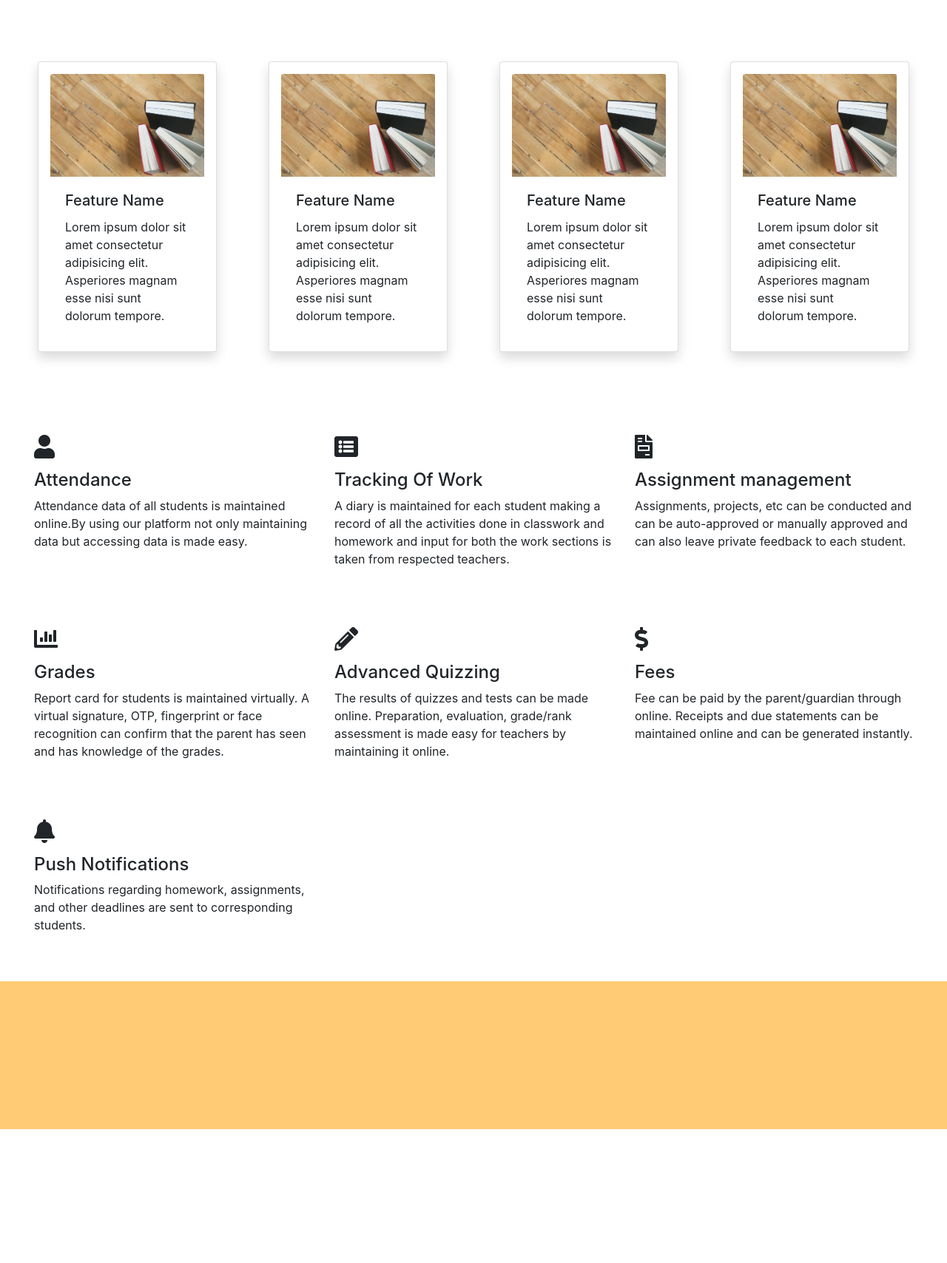
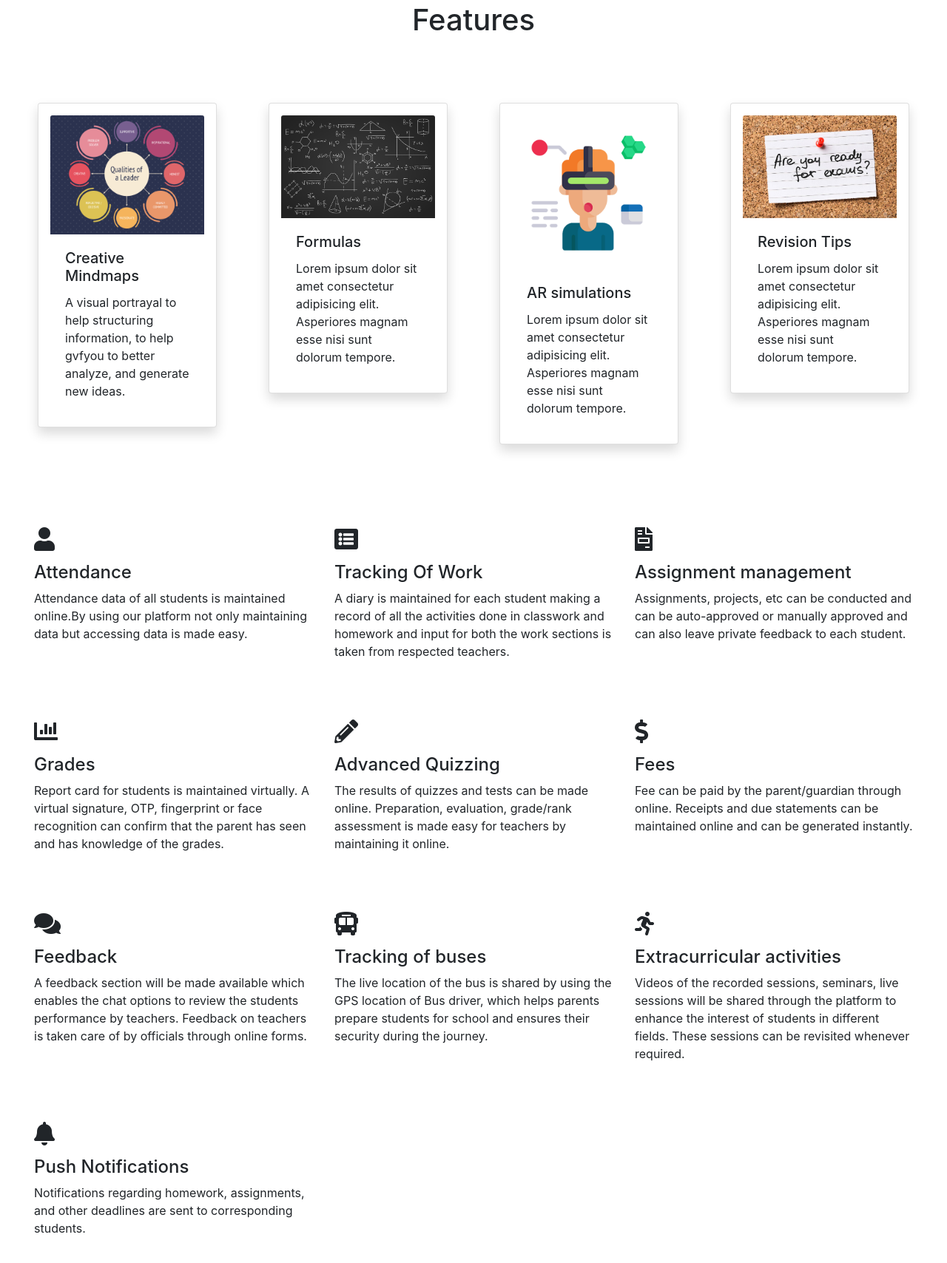
Before and after one commit to hithesh1214/webpage, a plain HTML site: page index.html in a window 1280 px wide. Shown: the part 709-2417 px from the top of the page at 74% size. Before the commit the page ends 2236 px from the top, so only its background shows below. Drawn offline with nearby package versions, Linux system fonts and the light colour scheme.

Commit message:
after meet change 2

```diff
--- a/index.html
+++ b/index.html
@@ -45,7 +45,7 @@
          </div>
          <div id="About">
            <div class="jumbotron">
-
+           <h1 class="h1"> About</h1>
             <p>Panther is an all-in-one learning management system (LMS), community portal and engagement platform for K–12 schools.
              </p>
            </div>
@@ -55,36 +55,36 @@
            <div class="row">
              <div class="col-lg-3 col-sm-6">
                <div class="card shadow p-3 mb-5 rounded">
-                 <img src="images/hard-cover-books.jpg" class="card-img-top">
+                 <img src="images/Colorful-Leadership-Qualities-Mind-Map-Template.png" class="card-img-top">
                  <div class="card-body">
-                   <h5 class="card-title">Feature Name</h5>
-                   <p class="card-text">Lorem ipsum dolor sit amet consectetur adipisicing elit. Asperiores magnam esse nisi sunt dolorum tempore.</p>
+                   <h5 class="card-title">Creative Mindmaps</h5>
+                   <p class="card-text"> A visual portrayal to help structuring information, to help gvfyou to better analyze, and generate new ideas.</p>
                  </div>
                </div>
              </div>
              <div class="col-lg-3 col-sm-6">
               <div class="card shadow p-3 mb-5 rounded">
-                <img src="images/hard-cover-books.jpg" class="card-img-top">
+                <img src="images/drawn-scientific-formulas-blackboard_23-2148482205.jpg" class="card-img-top">
                 <div class="card-body">
-                  <h5 class="card-title">Feature Name</h5>
+                  <h5 class="card-title">Formulas</h5>
                   <p class="card-text">Lorem ipsum dolor sit amet consectetur adipisicing elit. Asperiores magnam esse nisi sunt dolorum tempore.</p>
                 </div>
               </div>
             </div>
             <div class="col-lg-3 col-sm-6">
               <div class="card shadow p-3 mb-5 rounded">
-                <img src="images/hard-cover-books.jpg" class="card-img-top">
+                <img src="images/ar-vr.png" class="card-img-top">
                 <div class="card-body">
-                  <h5 class="card-title">Feature Name</h5>
+                  <h5 class="card-title">AR simulations</h5>
                   <p class="card-text">Lorem ipsum dolor sit amet consectetur adipisicing elit. Asperiores magnam esse nisi sunt dolorum tempore.</p>
                 </div>
               </div>
             </div>
              <div class="col-lg-3 col-sm-6">
                <div class="card shadow p-3 mb-5 rounded">
-                 <img src="images/hard-cover-books.jpg" class="card-img-top">
+                 <img src="images\94679708-are-you-ready-for-exams-preparation.jpg" class="card-img-top">
                  <div class="card-body">
-                   <h5 class="card-title">Feature Name</h5>
+                   <h5 class="card-title">Revision Tips</h5>
                    <p class="card-text">Lorem ipsum dolor sit amet consectetur adipisicing elit. Asperiores magnam esse nisi sunt dolorum tempore.</p>
                  </div>
                </div>
@@ -95,7 +95,8 @@
               <div class="col-lg-4 col-sm-6 column">
                 <i class="fas fa-user fa-2x"></i>
                <h4 class="h4">Attendance</h4>
-               <p>Attendance data of all students is maintained online.By using our platform not only maintaining data but accessing data is made easy.</p>
+               <p>Attendance data of all students is maintained online.By using our platform not
+                 only maintaining data but accessing data is made easy.</p>
               </div>
               <div class="col-lg-4 col-sm-6 column">
                 <i class="fas fa-list-alt fa-2x"></i>
@@ -132,6 +133,26 @@
              </div>
              <div class="row">
               <div class="col-lg-4 col-sm-6 column">
+                <i class="fas fa-comments fa-2x"></i>
+               <h4 class="h4">Feedback</h4>
+               <p> A feedback section will be made available which enables the chat options to review the students performance by teachers.
+                  Feedback on teachers is taken care of by officials through online forms.</p>
+              </div>
+              <div class="col-lg-4 col-sm-6 column">
+                <i class="fas fa-bus-alt fa-2x"></i>
+                <h4 class="h4">Tracking of buses</h4>
+                <p>The live location of the bus is shared by using the GPS location of Bus driver,
+                   which helps parents prepare students for school and ensures their security during the journey.</p>
+              </div>
+              <div class="col-lg-4 col-sm-6 column">
+                <i class="fas fa-running fa-2x"></i>
+                <h4 class="h4"> Extracurricular activities</h4>
+                <p>Videos of the recorded sessions, seminars, live sessions will be shared through the platform to enhance the
+                   interest of students in different fields. These sessions can be revisited whenever required. </p>
+              </div>
+             </div>
+             <div class="row">
+              <div class="col-lg-4 col-sm-6 column">
                 <i class="fas fa-bell fa-2x"></i>
                <h4 class="h4">Push Notifications</h4>
                <p> Notifications regarding homework, assignments, and other deadlines are sent to corresponding students.</p>
@@ -139,7 +160,8 @@
              </div>
            </div>
          <div id="Contact">
-
+           <h6 class="h6">To be updated</h6>
+          <p> © Copyright 2020 Pantherr Pty Ltd.</p>
          </div>
      </body>
      <script src="https://code.jquery.com/jquery-3.5.1.slim.min.js" integrity="sha384-DfXdz2htPH0lsSSs5nCTpuj/zy4C+OGpamoFVy38MVBnE+IbbVYUew+OrCXaRkfj" crossorigin="anonymous"></script>
--- a/styles.css
+++ b/styles.css
@@ -9,6 +9,7 @@ html{
 i{
   margin-bottom: 15px;
 }
+
 .column{
   text-align: left;
   line-height: 1.5;
@@ -29,7 +30,9 @@ i{
 }
 #Contact{
   background-color: #ffcb74;
-  height:200px;
+  height:150px;
+  text-align: center;
+  padding: 2rem;
 }
 .about{
   width: 25%;
@@ -42,3 +45,9 @@ margin:100px auto;
 text-align: left;
 padding-top: 20px;
 }
+.jumbotron{
+  text-align: center;
+}
+p{
+  line-height: 1.5;
+}
```
Also changed, not shown: images/94679708-are-you-ready-for-exams-preparation.jpg (added), images/Colorful-Leadership-Qualities-Mind-Map-Template.png (added), images/ar-vr.png (added), images/drawn-scientific-formulas-blackboard_23-2148482205.jpg (added).
